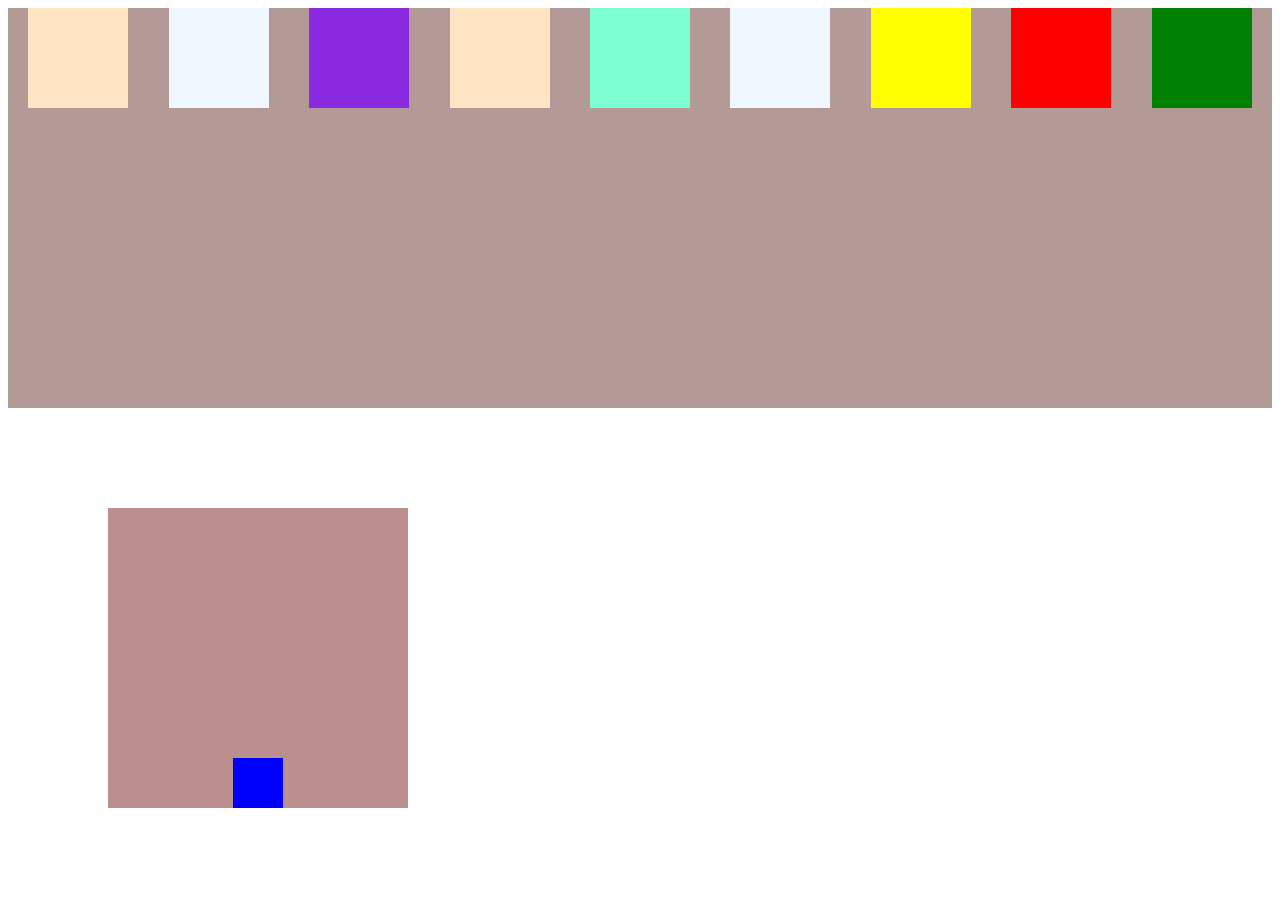
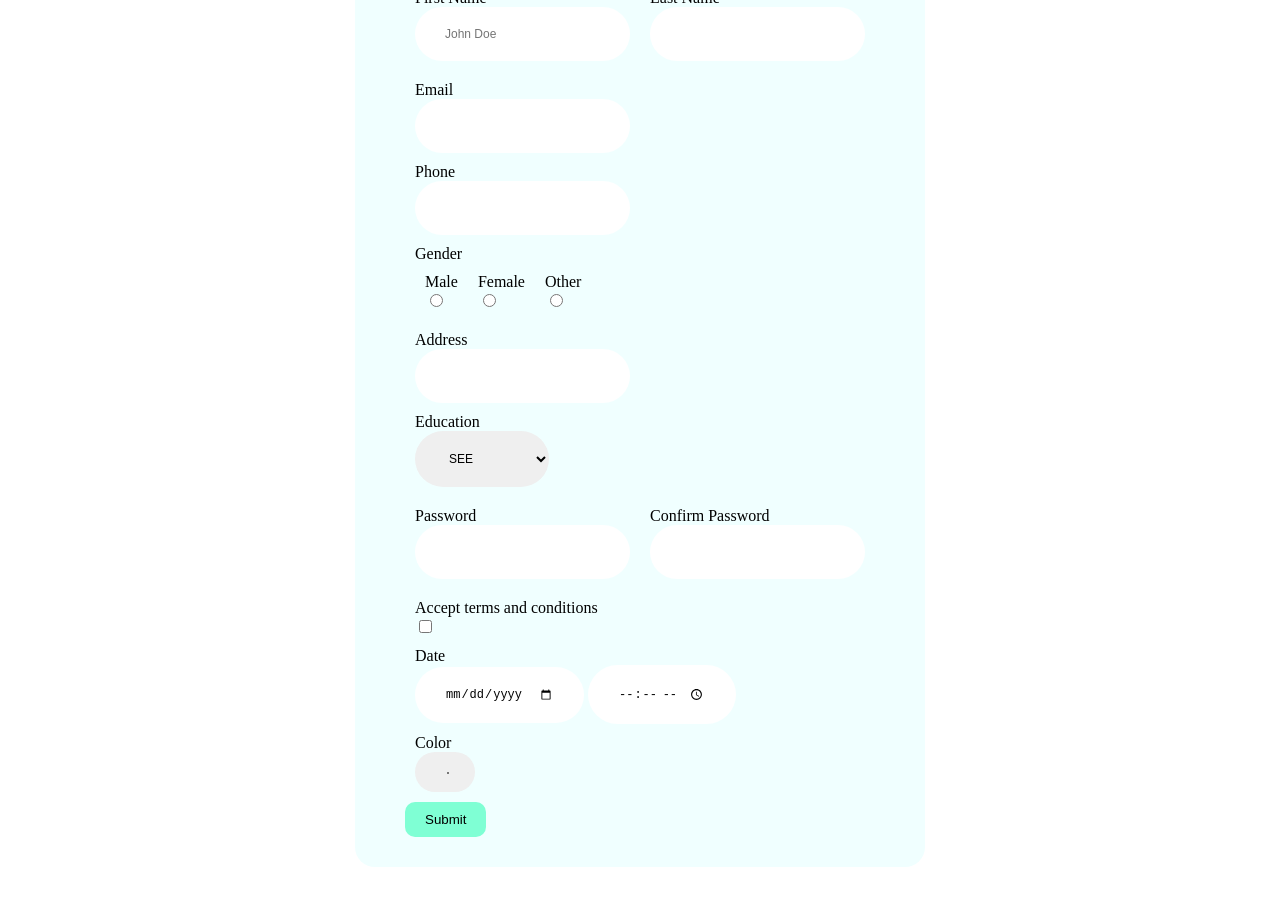
Before and after one commit to sdrsnadkry/kingsway-dec-html, a plain HTML site: page index.html in a window 1280 px wide. After the commit the page ends 867 px from the top, so only its background shows below. Drawn offline with Linux system fonts and the light colour scheme.

Commit message:
feat: added form

```diff
--- a/index.html
+++ b/index.html
@@ -14,21 +14,97 @@
 
 <body>
 
-    <div class="parent">
-        <div class="child green"></div>
-        <div class="child red"></div>
-        <div class="child yellow"></div>
-        <div class="child color1"></div>
-        <div class="child color2"></div>
-        <div class="child color3"></div>
-        <div class="child color4"></div>
-        <div class="child color1"></div>
-        <div class="child color3"></div>
+    <div class="container">
+
+        <form class="form">
+
+            <div class="flex">
+                <div class="form-group">
+                    <label for="firstName">First Name</label>
+                    <input type="text" id="firstName" placeholder="John Doe">
+                </div>
+                <div class="form-group">
+                    <label for="lastName">Last Name</label>
+                    <input type="text" id="lastName">
+                </div>
+            </div>
+
+            <div class="form-group">
+                <label for="email">Email</label>
+                <input type="email" required id="email">
+            </div>
+            <div class="form-group">
+                <label for="phone">Phone</label>
+                <input type="text" id="phone">
+            </div>
+            <div class="form-group">
+                <label for="phone">Gender</label>
+                <div class="flex">
+                    <div class="form-group">
+                        <label for="">Male</label>
+                        <input type="radio" id="">
+                    </div>
+                    <div class="form-group">
+                        <label for="">Female</label>
+                        <input type="radio" id="">
+                    </div>
+                    <div class="form-group">
+                        <label for="">Other</label>
+                        <input type="radio" id="">
+                    </div>
+                </div>
+            </div>
+
+            <div class="form-group">
+                <label for="address">Address</label>
+                <input type="text" id="address">
+            </div>
+
+            <div class="form-group">
+                <label for="education">Education</label>
+                <select name="education" id="education">
+                <option value="see">SEE</option>
+                <option value="+2">+2</option>
+                <option value="bachelors">Bachelors</option>
+            </select>
+            </div>
+
+
+            <div class="flex">
+
+                <div class="form-group">
+                    <label for="password">Password</label>
+                    <input type="password" id="password">
+                </div>
+
+
+                <div class="form-group">
+                    <label for="confirm-password">Confirm Password</label>
+                    <input type="password" id="confirm-password">
+                </div>
+            </div>
+
+            <div class="form-group">
+                <label for="">Accept terms and conditions</label>
+                <input type="checkbox">
+            </div>
+
+            <div class="form-group">
+                <label for="date">Date</label>
+                <input type="date" id="date">
+                <input type="time" id="date">
+            </div>
+            <div class="form-group">
+                <label for="color">Color</label>
+                <input type="color" id="color">
+            </div>
+
+            <button class="button">Submit</button>
+
+        </form>
     </div>
 
-    <div class="flex">
-        <div class="flex-child"></div>
-    </div>
+
 
 </body>
 
--- a/styles/styles.css
+++ b/styles/styles.css
@@ -1,64 +1,44 @@
-/* flex */
-
-.parent {
+.container {
     display: flex;
-    flex-direction: row-reverse;
-    background-color: rgb(179, 154, 151);
-    height: 400px;
-    justify-content: space-around;
-    align-items: start;
-    flex-wrap: wrap;
+    justify-content: center;
+    align-items: center;
+    height: 100vh;
 }
 
-.child {
-    width: 100px;
-    height: 100px;
-}
-
-.green {
-    background-color: green;
-}
-
-.red {
-    background-color: red;
-}
-
-.blue {
-    background-color: blue;
-}
-
-.yellow {
-    background-color: yellow;
-}
-
-.color1 {
-    background-color: aliceblue;
-}
-
-.color2 {
-    background-color: aquamarine;
-}
-
-.color3 {
-    background-color: bisque;
-}
-
-.color4 {
-    background-color: blueviolet;
+.form {
+    max-width: 800px;
+    background-color: azure;
+    padding: 30px 50px;
+    border-radius: 20px;
 }
 
 .flex {
-    margin: 100px;
     display: flex;
-    height: 300px;
-    width: 300px;
-    background-color: rosybrown;
-    justify-content: center;
-    align-items: end;
 }
 
-.flex-child {
-    height: 50px;
-    width: 50px;
-    background-color: blue;
+label {
+    display: block;
+    /* font-size: 14px; */
 }
+
+.form-group {
+    margin: 10px 10px 10px 10px;
+}
+
+.button {
+    background-color: aquamarine;
+    outline: 0;
+    border: 0;
+    padding: 10px 20px 10px 20px;
+    border-radius: 10px;
+}
+
+input,
+select {
+    background-color: none;
+    border: 0;
+    outline: 0;
+    padding: 20px 30px;
+    font-size: 12px;
+    border-radius: 100px;
+}
```
